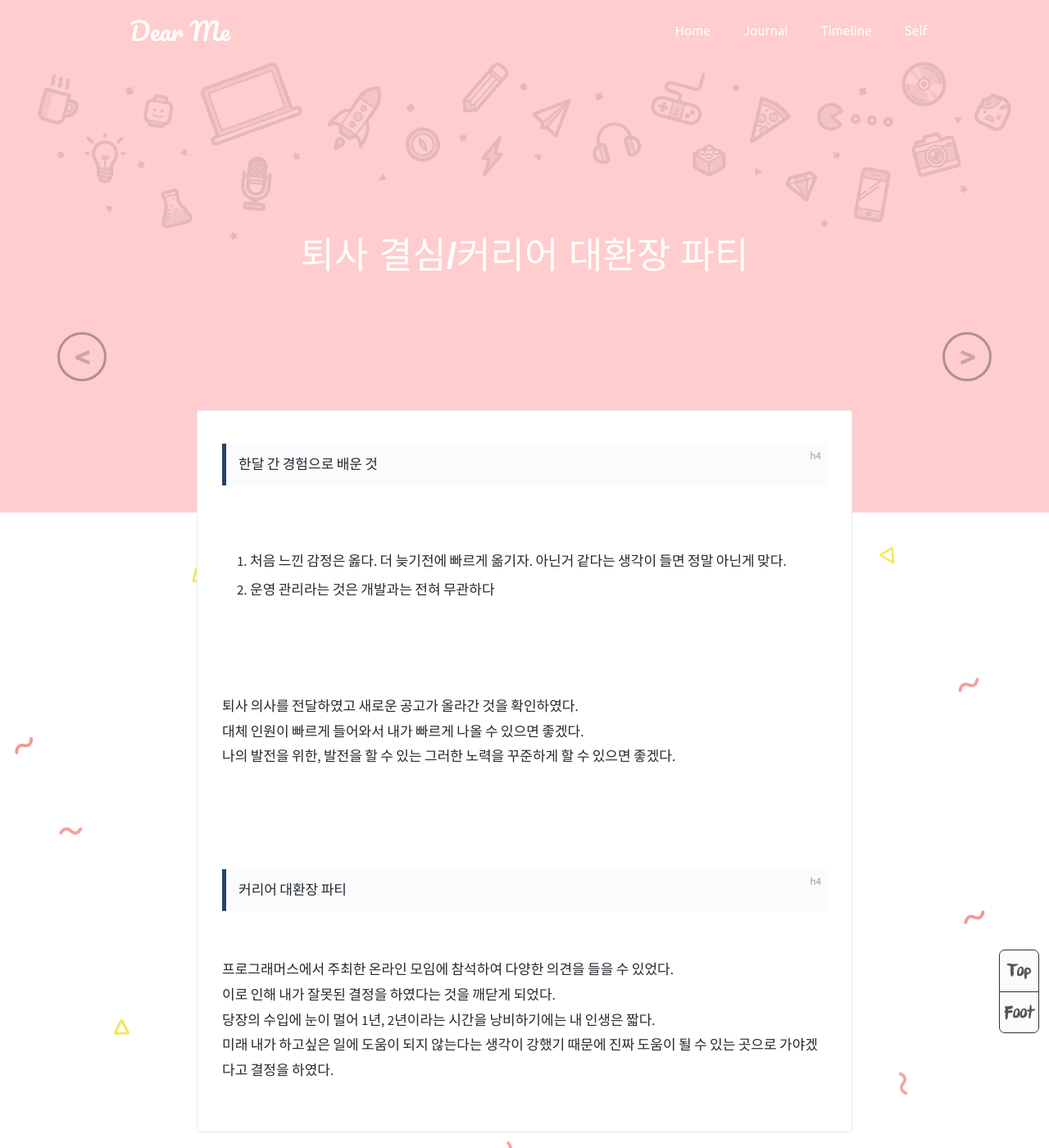
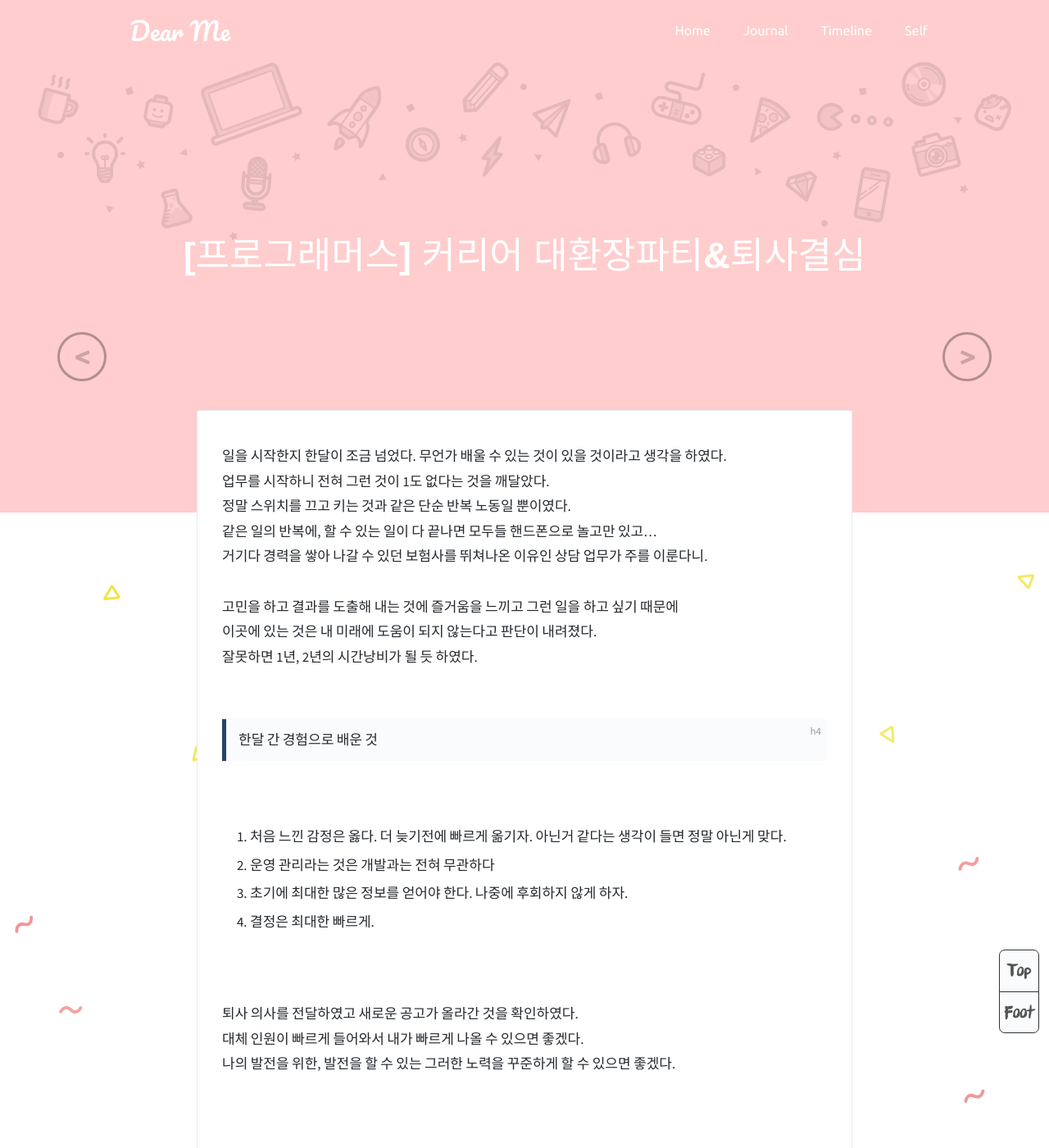
Before and after one commit to IraJane/IraJane.github.io, a Jekyll site: the page built from _posts/2020-08-04-journal.md, in a window 1280 px wide and 1400 px high. Shown: the whole window at 82% size. Built offline with Jekyll 4.4.1, drawn with Linux system fonts in a browser that asks for light colours; comment, search, counter and statistics services are not loaded; some of the changed text lies outside the part shown.

Commit message:
Update 2020-08-04-journal.md

```diff
--- a/_posts/2020-08-04-journal.md
+++ b/_posts/2020-08-04-journal.md
@@ -1,21 +1,34 @@
 ---
 layout: post
-title: '퇴사 결심/커리어 대환장 파티'
+title: '[프로그래머스] 커리어 대환장파티&퇴사결심'
 date: 2020.08.04
 author: IraJane
 tags: Journal
 ---
+일을 시작한지 한달이 조금 넘었다. 무언가 배울 수 있는 것이 있을 것이라고 생각을 하였다.<br>
+업무를 시작하니 전혀 그런 것이 1도 없다는 것을 깨달았다. <br>
+정말 스위치를 끄고 키는 것과 같은 단순 반복 노동일 뿐이였다. <br>
+같은 일의 반복에, 할 수 있는 일이 다 끝나면 모두들 핸드폰으로 놀고만 있고...<br>
+거기다 경력을 쌓아 나갈 수 있던 보험사를 뛰쳐나온 이유인 상담 업무가 주를 이룬다니.<br>
+<br>
+고민을 하고 결과를 도출해 내는 것에 즐거움을 느끼고 그런 일을 하고 싶기 때문에 <br>
+이곳에 있는 것은 내 미래에 도움이 되지 않는다고 판단이 내려졌다. <br>
+잘못하면 1년, 2년의 시간낭비가 될 듯 하였다. <br>
+<br>
 <h4>한달 간 경험으로 배운 것</h4><br>
 1. 처음 느낀 감정은 옳다. 더 늦기전에 빠르게 옮기자. 아닌거 같다는 생각이 들면 정말 아닌게 맞다.<br>
 2. 운영 관리라는 것은 개발과는 전혀 무관하다<br>
+3. 초기에 최대한 많은 정보를 얻어야 한다. 나중에 후회하지 않게 하자.
+4. 결정은 최대한 빠르게.
 <br><br><br>
 
 퇴사 의사를 전달하였고 새로운 공고가 올라간 것을 확인하였다.<br>
 대체 인원이 빠르게 들어와서 내가 빠르게 나올 수 있으면 좋겠다.<br>
 나의 발전을 위한, 발전을 할 수 있는 그러한 노력을 꾸준하게 할 수 있으면 좋겠다.<br>
 <br><br><br>
-<h4>커리어 대환장 파티</h4><br>
+<h4>[프로그래머스] 커리어 대환장파티</h4><br>
 프로그래머스에서 주최한 온라인 모임에 참석하여 다양한 의견을 들을 수 있었다. <br>
 이로 인해 내가 잘못된 결정을 하였다는 것을 깨닫게 되었다.<br>
 당장의 수입에 눈이 멀어 1년, 2년이라는 시간을 낭비하기에는 내 인생은 짧다.<br>
 미래 내가 하고싶은 일에 도움이 되지 않는다는 생각이 강했기 때문에 진짜 도움이 될 수 있는 곳으로 가야겠다고 결정을 하였다.<br>
+다음주 부터 코딩 스터디에 한달간 참여를 한다. 그 기간동안 내가 많은 발전을 하고 다른 곳에 입사를 할 때 원하는 곳으로 갈 수 있는 발판이 되어주면 좋겠다.
```
